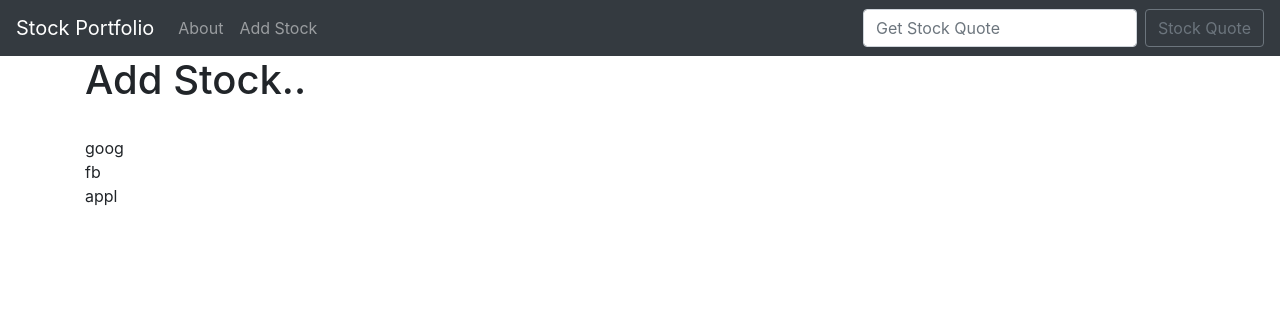
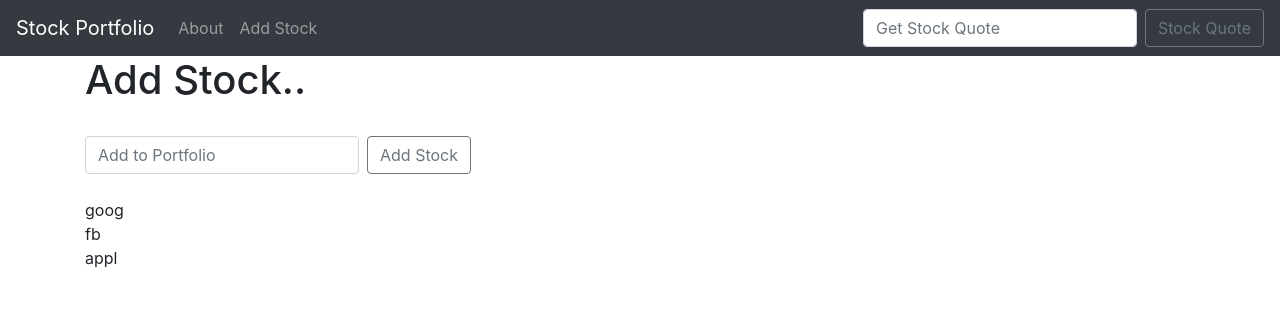
Before and after one commit to santiagoelie/stock-market-portfolio-python-django, a Django app: page /add_stock.html in a window 1280 px wide. Shown: the top 316 px of the page. Run offline with Django 3.2, Linux system fonts and the light colour scheme; data comes from the database, SQL or seed files in the repository; some libraries are stand-ins or nearby versions.

Commit message:
add Form for text field and btn
add forms for input text field and button to add stock.

```diff
--- a/quotes/templates/add_stock.html
+++ b/quotes/templates/add_stock.html
@@ -4,6 +4,13 @@
 <h1>Add Stock..</h1>
 <br/>
 
+<form action="{% url 'add_stock' %}" class="form-inline my-2 my-lg-0" method="POST">
+    {% csrf_token %}
+  <input class="form-control mr-sm-2" type="search" placeholder="Add to Portfolio" aria-label="Search" name="ticker">
+  <button class="btn btn-outline-secondary my-2 my-sm-0" type="submit">Add Stock</button>
+</form>
+
+<br/>
 
 {% for item in ticker %}
     {{ item }}<br/>
```
